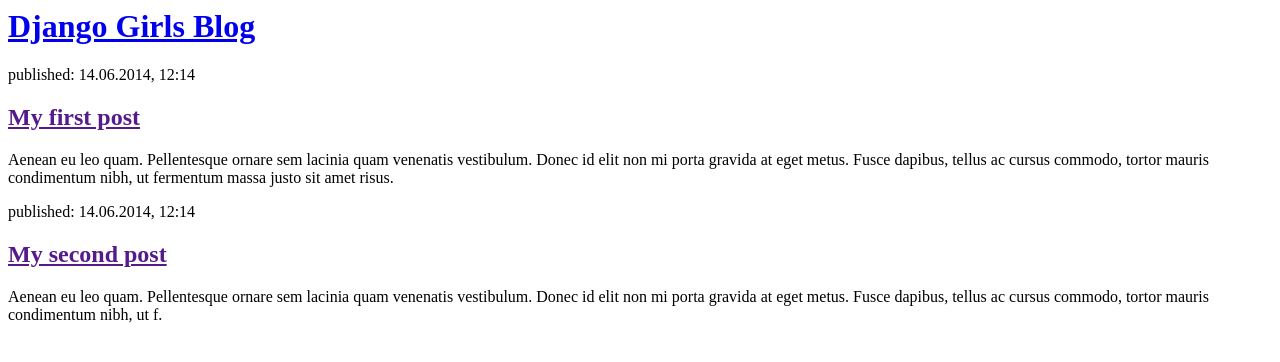
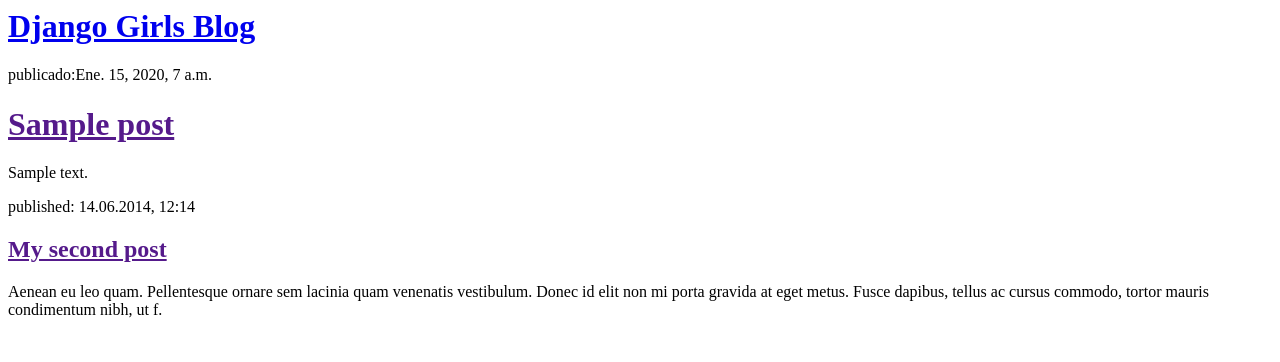
Before and after one commit to leanvega1/my-first-blog, a Django app: template blog/templates/blog/post_list.html in a window 1280 px wide. Shown: the top 362 px of the page. Run offline with Django 3.2, Linux system fonts and the light colour scheme; the template is opened without the code that fills it: values that come from a table or form of the project are taken from there, others are empty; tables that the repository leaves empty hold one stand-in row (values such as "Sample post").

Commit message:
Templates modificados para mostrar post desde base de datos.

```diff
--- a/blog/templates/blog/post_list.html
+++ b/blog/templates/blog/post_list.html
@@ -7,11 +7,15 @@
             <h1><a href="/">Django Girls Blog</a></h1>
         </div>
 
+        {% for post in posts %}
         <div>
-            <p>published: 14.06.2014, 12:14</p>
-            <h2><a href="">My first post</a></h2>
-            <p>Aenean eu leo quam. Pellentesque ornare sem lacinia quam venenatis vestibulum. Donec id elit non mi porta gravida at eget metus. Fusce dapibus, tellus ac cursus commodo, tortor mauris condimentum nibh, ut fermentum massa justo sit amet risus.</p>
+            <p> publicado:{{post.published_date}} </p>
+            <h1>
+                <a href = ""> {{ post.title }} </a>
+            </h1>
+            <p> {{post.text|linebreaksbr}} </p>
         </div>
+        {% endfor %}
 
         <div>
             <p>published: 14.06.2014, 12:14</p>
--- a/blog/views.py
+++ b/blog/views.py
@@ -1,6 +1,9 @@
 from django.shortcuts import render
+from django.utils import timezone
+from .models import Post
 
 # Create your views here.
 
 def post_list(request):
-    return render(request, 'blog/post_list.html', {})
+    posts = Post.objects.filter(published_date__lte=timezone.now()).order_by('published_date')
+    return render(request, 'blog/post_list.html', {'posts': posts})
--- a/mysite/urls.py
+++ b/mysite/urls.py
@@ -14,9 +14,21 @@
     2. Add a URL to urlpatterns:  path('blog/', include('blog.urls'))
 """
 from django.contrib import admin
-from django.urls import path, include
+from django.conf import settings
+from django.conf.urls import include, url  # For django versions before 2.0
+from django.urls import include, path  # For django versions from 2.0 and up
 
 urlpatterns = [
     path('admin/', admin.site.urls),
     path('', include('blog.urls')),
 ]
+
+if settings.DEBUG:
+    import debug_toolbar
+    urlpatterns = [
+        path('__debug__/', include(debug_toolbar.urls)),
+
+        # For django versions before 2.0:
+        # url(r'^__debug__/', include(debug_toolbar.urls)),
+
+    ] + urlpatterns
```
Also changed, not shown: mysite/settings.py (+10 -1 lines), requirements.txt (+13 -1 lines).
